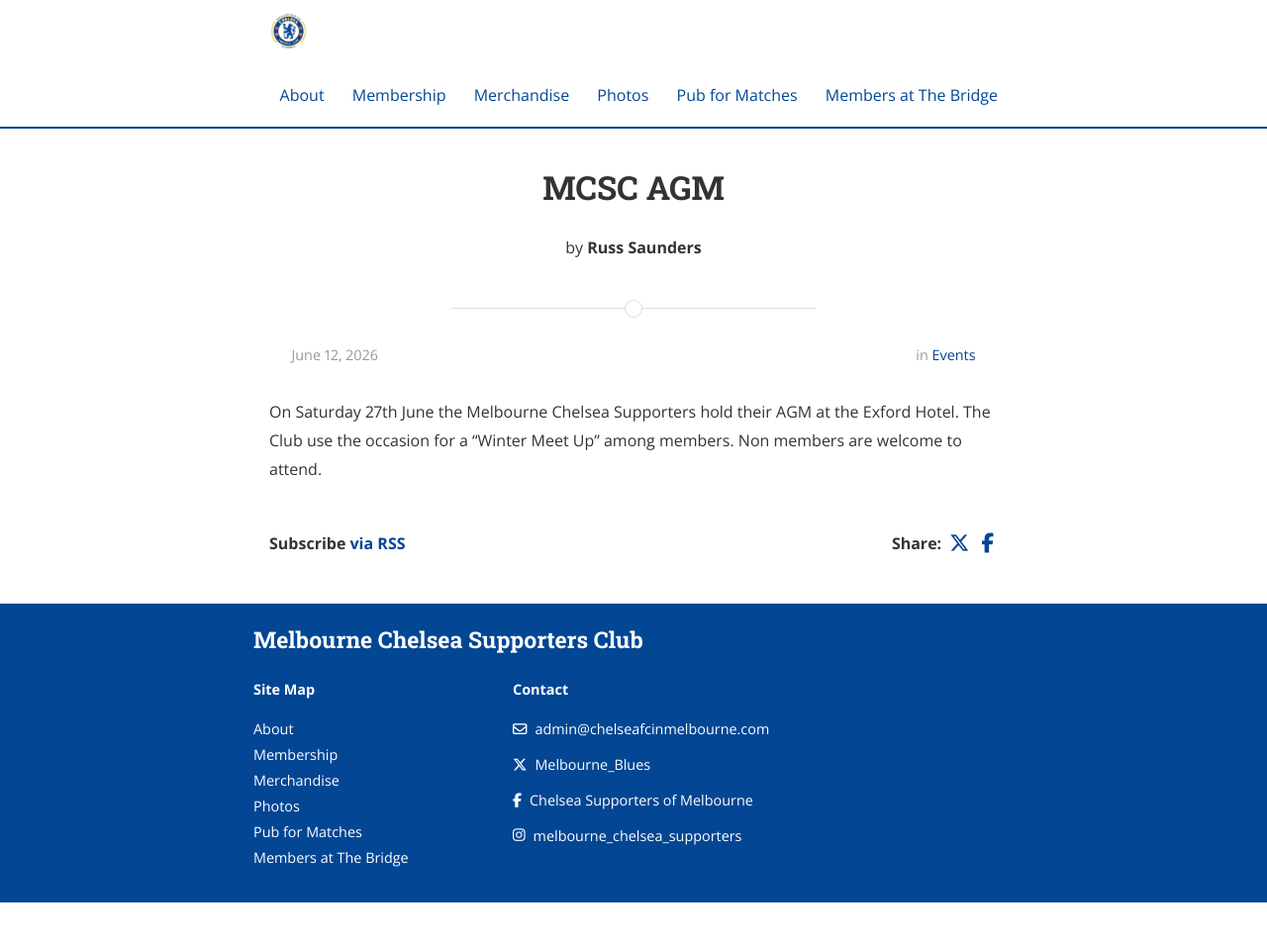
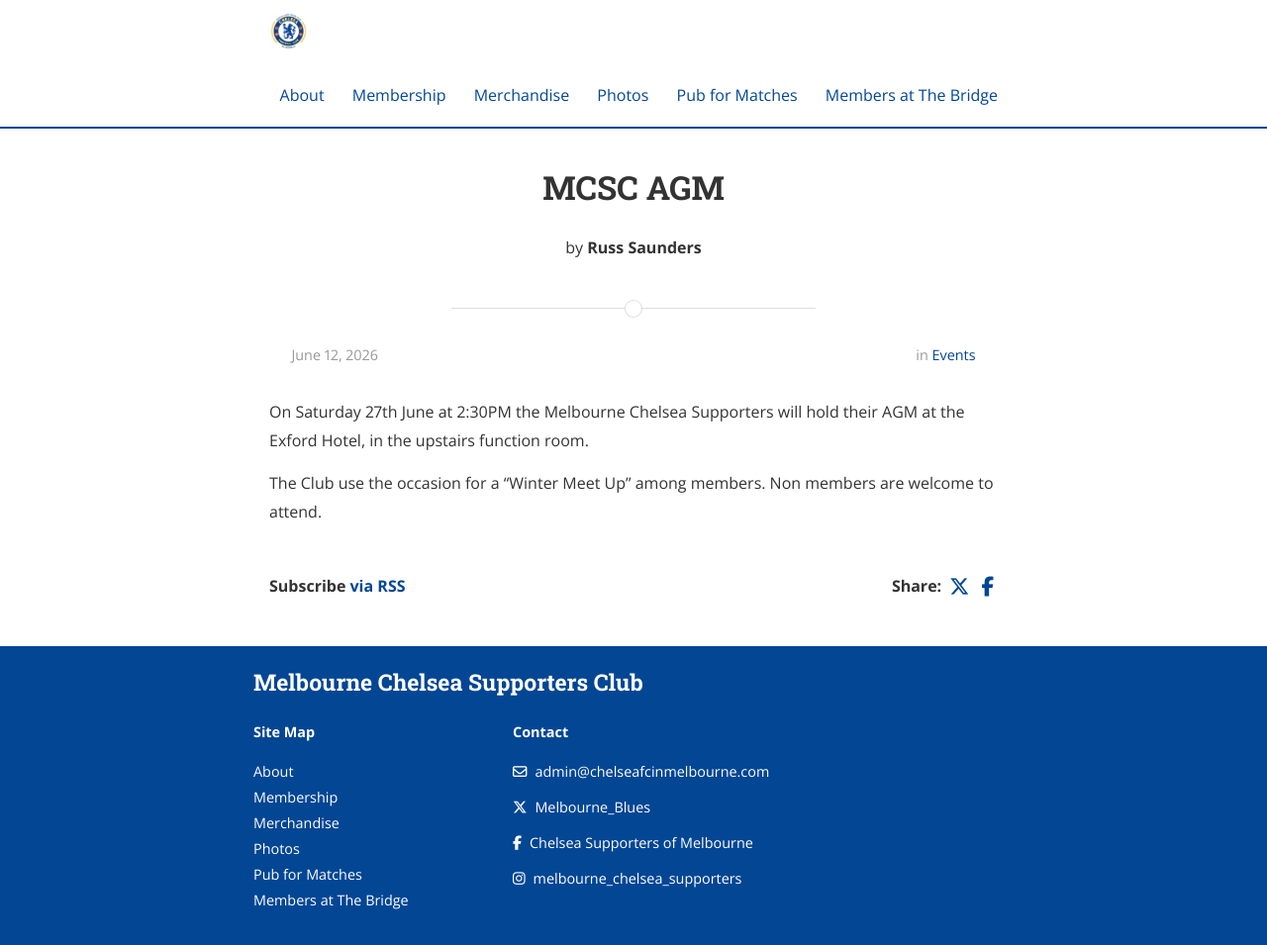
Before and after one commit to Foxh0und/MCSC, a Jekyll site: the page built from _posts/2026-6-12-MCSC-AGM.md, in a window 1280 px wide. Shown: the whole page at 99% size. Built offline with Jekyll 4.4.1, drawn with Linux system fonts in a browser that asks for light colours; nearby versions of some CDN libraries; before the commit the page ends 912 px from its top, so only the background shows below that.

Commit message:
Update: AGM Post with time

```diff
--- a/_posts/2026-6-12-MCSC-AGM.md
+++ b/_posts/2026-6-12-MCSC-AGM.md
@@ -6,4 +6,6 @@
 categories: Events
 ---
 
-On Saturday 27th June the Melbourne Chelsea Supporters hold their AGM at the Exford Hotel. The Club use the occasion for a "Winter Meet Up" among members. Non members are welcome to attend.
+On Saturday 27th June at 2:30PM the Melbourne Chelsea Supporters will hold their AGM at the Exford Hotel, in the upstairs function room.
+
+ The Club use the occasion for a "Winter Meet Up" among members. Non members are welcome to attend.
```
